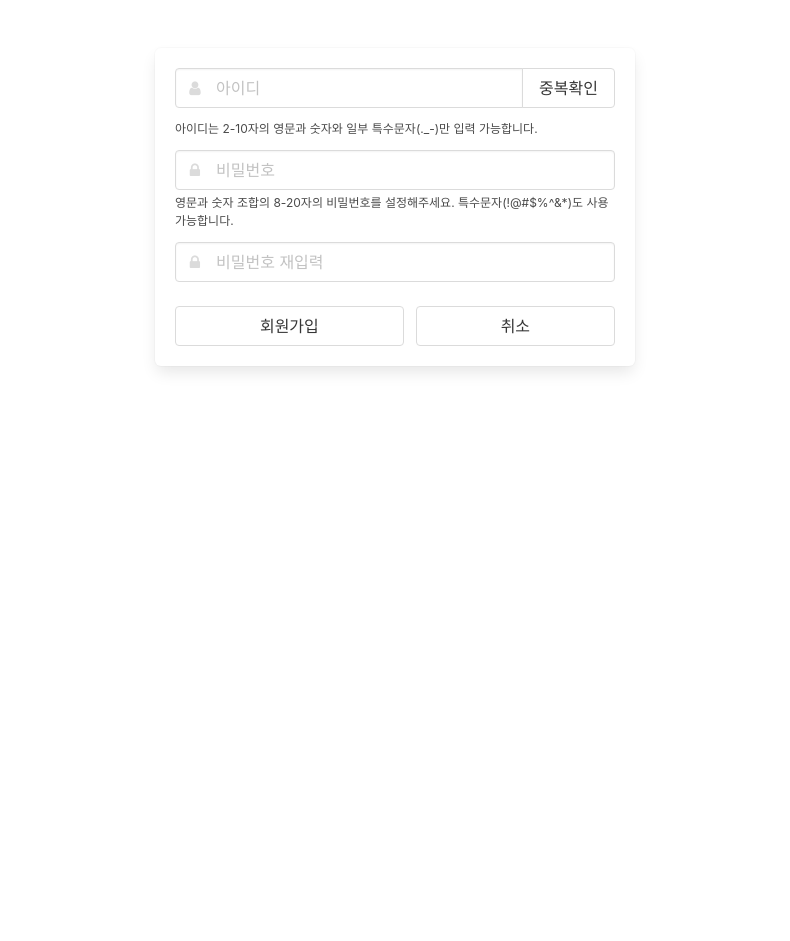
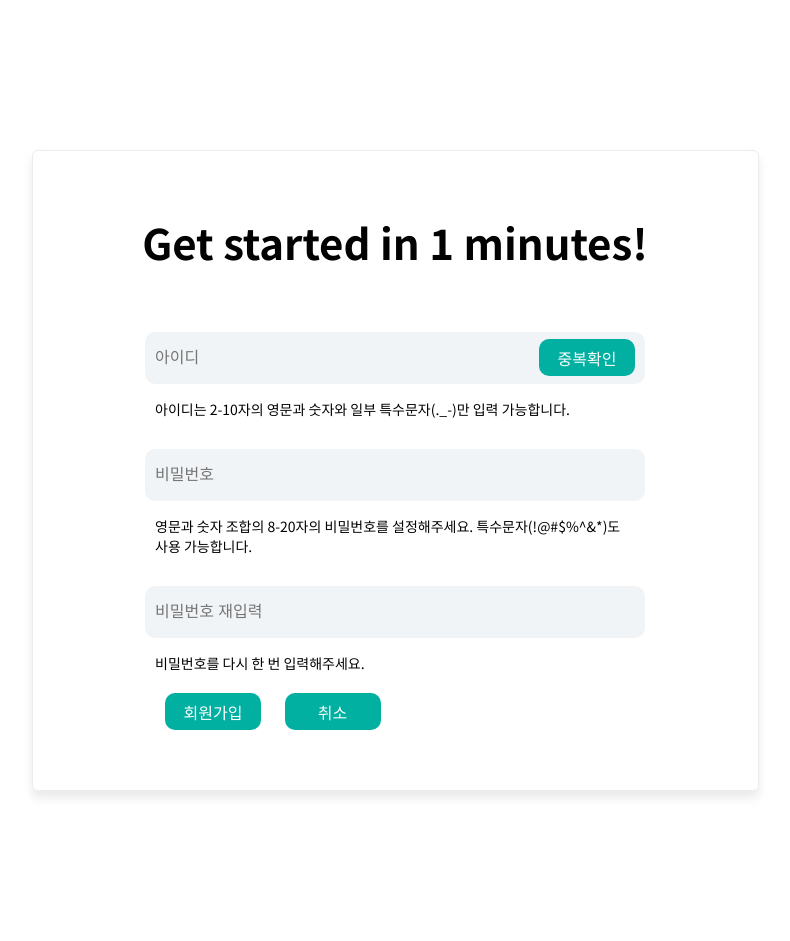
Before and after one commit to Sun1203/Todo-list, a Flask app: page /sign in a window 1280 px wide. Shown: the whole page, without its empty margins (245-1035 px from the left). Before the commit the page ends 372 px from the top, so only its background shows below. Run offline with Flask 2, Linux system fonts and the light colour scheme; some libraries are stand-ins or nearby versions.

Commit message:
전반적인 프론트엔드 수정

```diff
--- /dev/null
+++ b/static/css/register.css
@@ -0,0 +1,122 @@
+@import url('http://cdn.jsdelivr.net/npm/xeicon@2.3.3/xeicon.min.css');
+@import url('https://fonts.googleapis.com/css2?family=Noto+Sans+KR:wght@100;300;400;500;700;900&display=swap');
+@import url('https://fonts.googleapis.com/css2?family=Noto+Serif+KR:wght@200;300;400;500;600;700&display=swap');
+
+* {margin: 0;padding: 0;box-sizing: border-box;font-size: inherit;font-weight: normal;
+list-style: none;
+text-decoration: none;
+}
+
+
+body {
+    font-family: 'Noto Sans KR', sans-serif;
+    /*background-color:  #F4F6F8;*/
+    overflow-x: hidden;
+}
+
+/* ------------------------------------------ box ----------------------------------------*/
+.box {
+    width: 727px;
+    height: auto;
+    margin: 150px auto;
+    padding: 60px 20px 60px 20px;
+    border:1px solid #ECECEC ;
+    border-radius: 6px;
+    box-shadow: rgba(196,196,196,0.36) 0px 7px 10px 0px;
+}
+
+.frm_txt {
+    font-size: 42px;
+    font-weight: 700;
+    text-align: center;
+    color: #020202;
+    margin-bottom: 50px;
+}
+
+.content {
+    margin: 0 auto;
+    width: 500px;
+    height: auto;
+    position: relative;
+}
+
+.input {
+    background-color: #F1F4F7;
+    color: grey;
+    width: 500px;
+    height: 52px;
+    border-radius:10px ;
+    border: none;
+    margin: 10px 0;
+    padding: 0 0 0 10px;
+    outline: none;
+}
+
+.help {
+    margin: 5px 10px 20px 10px;
+    font-size: 14px;
+    color: #020202
+}
+
+#db_chk_btn {
+    width: 96px;
+    height: 37px;
+    border-radius: 10px;
+    border: none;
+    background-color: #02B0A2;
+    color: #fff;
+    margin: 0 10px;
+    position: absolute;
+    top: 17px;
+    right: 0;
+}
+
+#db_chk_btn:hover {
+    color: #02B0A2;
+    background-color: #fff;
+    box-shadow: rgba(0,0,0,0.11) 0px 1px 4px 0px;
+    cursor: pointer;
+}
+
+#btn_cxl a {
+    width: 100%;
+    height: 100%;
+}
+
+#btns {
+    margin: 0 10px;
+}
+
+#btns button {
+     width: 96px;
+    height: 37px;
+    border-radius: 10px;
+    border: none;
+    background-color: #02B0A2;
+    color: #fff;
+    margin: 0 10px;
+    cursor:pointer;
+}
+
+#btns button:hover {
+    color: #02B0A2;
+    background-color: #fff;
+    box-shadow: rgba(0,0,0,0.11) 0px 1px 4px 0px;
+    cursor: pointer;
+}
+
+#btns button a {
+    color: #fff;
+}
+
+#btns button:hover a {
+    color: #02B0A2;
+}
+
+#btns button a:hover {
+    color: #02B0A2;
+}
+
+#btns button a {
+    padding: 10px 30px;
+}
--- a/templates/register.html
+++ b/templates/register.html
@@ -1,6 +1,7 @@
 <!doctype html>
 <html lang="en">
 <head>
+<!--    <meta property="og:title" content="스위터 - 세상을 달달하게"/>-->
 
     <!-- Webpage Title -->
     <title>Log In | SWEETER</title>
@@ -9,10 +10,11 @@
     <meta charset="utf-8">
     <meta name="viewport" content="width=device-width, initial-scale=1, shrink-to-fit=no">
 
+    <link rel="stylesheet" href="../static/css/register.css">
     <!-- Bulma CSS -->
-    <link rel="stylesheet" href="https://cdn.jsdelivr.net/npm/bulma@0.9.1/css/bulma.min.css">
+<!--    <link rel="stylesheet" href="https://cdn.jsdelivr.net/npm/bulma@0.9.1/css/bulma.min.css">-->
     <!-- Font Awesome CSS -->
-    <link href="//maxcdn.bootstrapcdn.com/font-awesome/4.7.0/css/font-awesome.min.css" rel="stylesheet">
+<!--    <link href="//maxcdn.bootstrapcdn.com/font-awesome/4.7.0/css/font-awesome.min.css" rel="stylesheet">-->
 
     <!-- JS -->
     <script src="https://ajax.googleapis.com/ajax/libs/jquery/3.4.1/jquery.min.js"></script>
@@ -123,17 +125,18 @@
 <body>
 <section class="section">
     <div class="container">
-        <div class="box" style="max-width: 480px;margin:auto">
+        <div class="box">
+              <p class="frm_txt"> Get started in 1 minutes!</p>
             <article class="media">
                 <div class="media-content">
                     <div class="content">
                         <div class="field has-addons">
-                            <div class="control has-icons-left" style="width:100%">
+                            <div class="control has-icons-left">
                                 <input id="input-username" class="input" type="text" placeholder="아이디">
                                 <span class="icon is-small is-left"><i class="fa fa-user"></i></span>
                             </div>
                             <div id="btn-check-dup" class="control">
-                                <button class="button is-sparta" onclick="check_dup()">중복확인</button>
+                                <button class="button is-sparta" id="db_chk_btn" onclick="check_dup()">중복확인</button>
                             </div>
 
                         </div>
@@ -161,14 +164,14 @@
 
                                 </div>
                             </div>
-                            <nav class="level is-mobile">
+                            <div class="level is-mobile" id="btns">
                                 <button class="level-item button is-sparta" onclick="sign_up()">
                                     회원가입
                                 </button>
-                                <button class="level-item button is-sparta is-outlined" onclick="window.location.href='/'">
+                                <button class="level-item button is-sparta is-outlined" id="btn_cxl" onclick="window.location.href='/'">
                                     취소
                                 </button>
-                            </nav>
+                            </div>
                         </div>
 
                     </div>
```
Also changed, not shown: static/css/main.css (+71 -5 lines), templates/index.html (+45 -12 lines).
